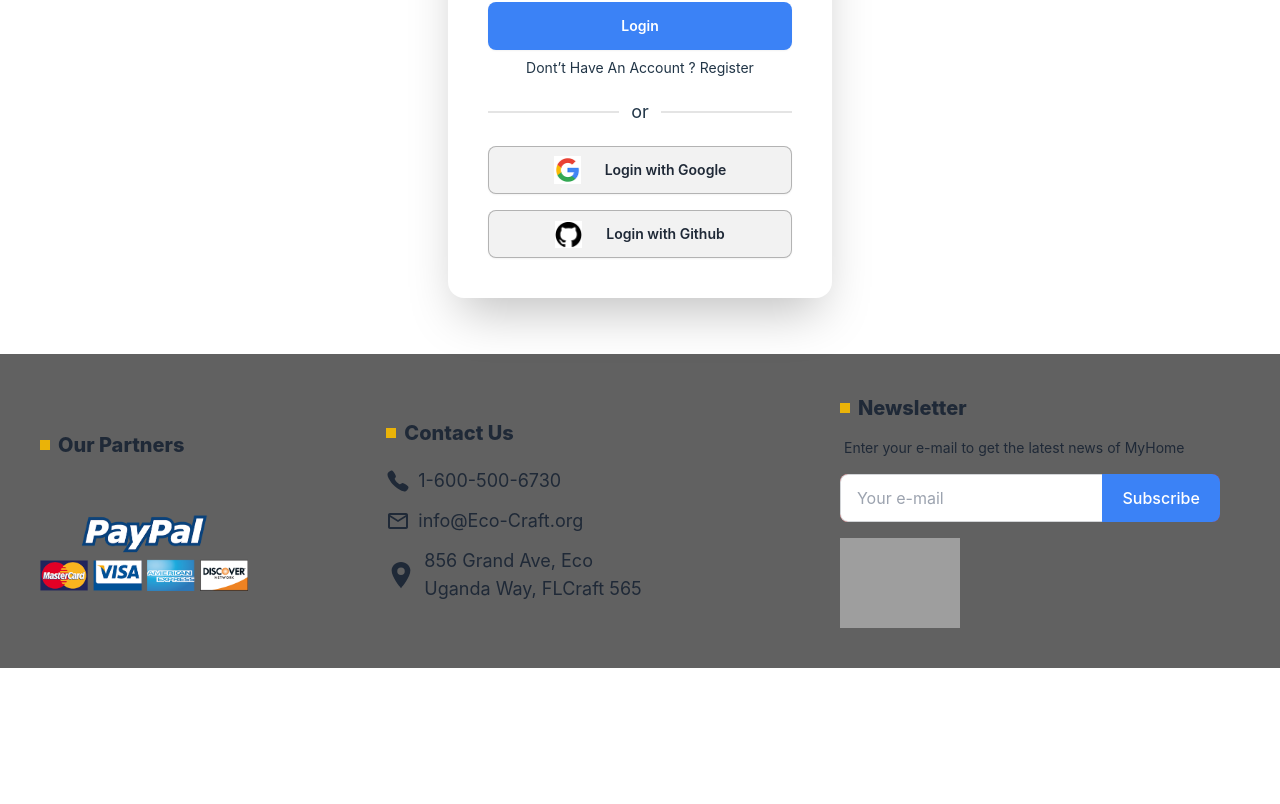
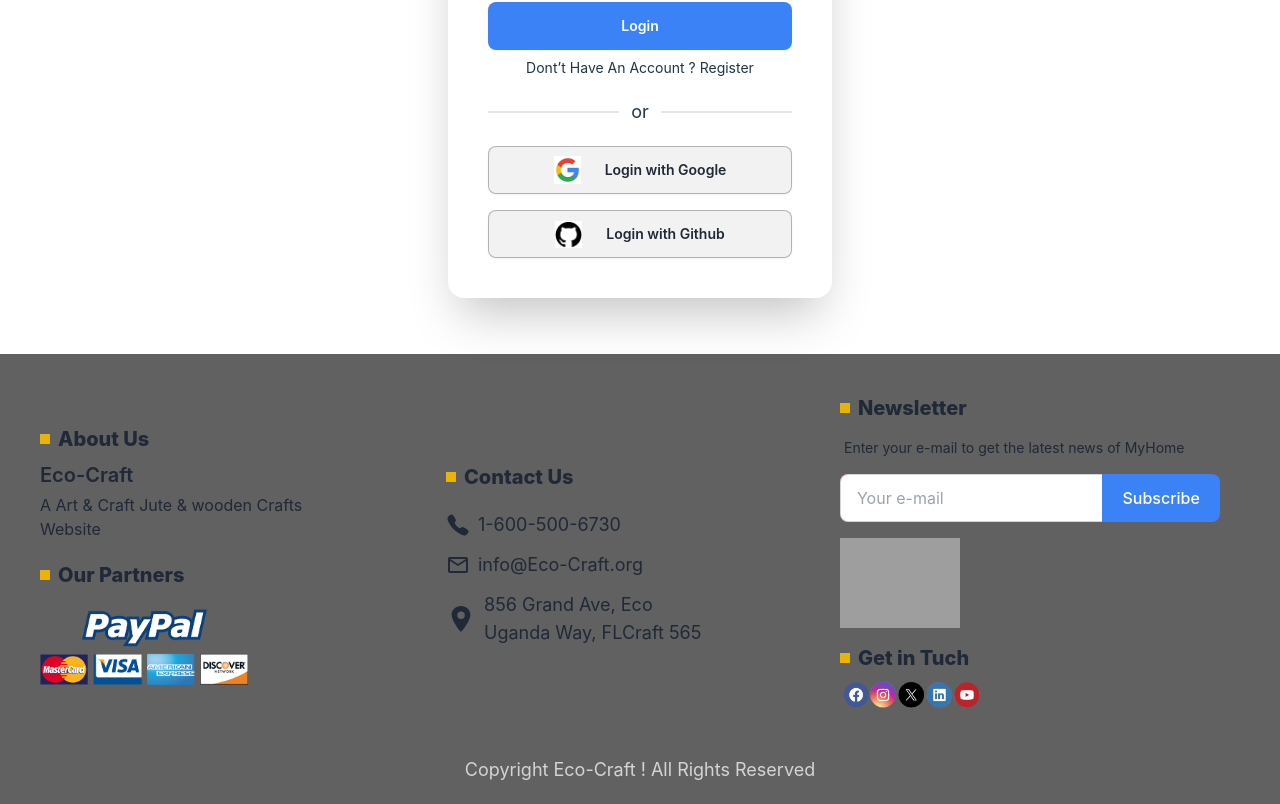
Before and after one commit to KamaruzzamanFahad/Eco-Craft-modern-jute-wooden-Clint-A10, a React (Vite) app: page /login in a window 1280 px wide. Shown: the part 430-1234 px from the top of the page. Before the commit the page ends 1098 px from the top, so only its background shows below. Built offline with nearby package versions, Linux system fonts and the light colour scheme; no server answers; grey boxes are pictures that could not be loaded.

Commit message:
Error 404 page creading done

```diff
--- a/src/Components/Footer.jsx
+++ b/src/Components/Footer.jsx
@@ -4,13 +4,23 @@ import { IoLocationSharp } from "react-icons/io5";
 
 const Footer = () => {
     return (
-        <footer className=" flex flex-col lg:flex-row gap-10 items-center  justify-between p-10 text-base-content bg-[#0000009e]">
+        <div className="bg-[#0000009e]">
+            <footer className=" flex flex-col lg:flex-row gap-10 items-center  justify-between p-10 text-base-content ">
                 <div>
                     <div className='flex items-center gap-2'>
                         <div className='bg-yellow-500 p-[5px] h-1 w-1'></div>
+                        <p className='font-extrabold text-xl'>About Us</p>
+                    </div>
+                    <div>
+                        <h2 className="font-semibold text-xl mt-2 mb-1">Eco-Craft</h2>
+                        <p className="mr-[5%]">A Art & Craft Jute & wooden Crafts Website</p>
+                    </div>
+
+                    <div className='flex items-center gap-2 mt-5'>
+                        <div className='bg-yellow-500 p-[5px] h-1 w-1'></div>
                         <p className='font-extrabold text-xl'>Our Partners</p>
                     </div>
-            <div className="mt-14">
+                    <div className="mt-5">
                         <img src="payments.png" alt="" className="w-52" />
                     </div>
                 </div>
@@ -52,8 +62,18 @@ const Footer = () => {
                         </div>
                         <img src="socai.png" width={'30%'} alt="" className='mt-4' />
                     </fieldset>
+
+                    <div className='flex items-center gap-2 mt-4'>
+                        <div className='bg-yellow-500 p-[5px] h-1 w-1'></div>
+                        <p className='font-extrabold text-xl'>Get in Tuch
+                        </p>
+                    </div>
+                    <img src="soca.png" alt="" className="w-36" />
                 </form>
             </footer>
+
+            <h1 className="text-center text-lg text-[#d4d4d4] pb-5">Copyright Eco-Craft ! All Rights Reserved</h1>
+        </div>
     );
 };
 
--- a/src/Pages/MyArt.jsx
+++ b/src/Pages/MyArt.jsx
@@ -19,8 +19,45 @@ const MyArt = () => {
 
     return (
         <div>
-            my art
+        <div className='mt-14'>
+            <div>
+                <h1 className='text-center mb-5'>My Art & Craft List</h1>
+            </div>
+
+            <div className='grid gap-5 grid-cols-1  sm:grid-cols-2 md:grid-cols-3 lg:grid-cols-4'>
+                {
+                    data.map((item, i) => (
+                        <div key={i} className='bg-[#eeeeee] flex flex-col h-auto p-4 pb-6 rounded-lg animate__bounceIn'>
+                            <div>
+                                <img src={item.photo} width={'100%'} alt="" className="rounded-xl h-[200px]" />
+                            </div>
+                            <a className='text-sm'>{item.stockStatus}</a>
+                            <p className='text-blue-500 font-semibold text-lg py-1'>{item.name}</p>
+                            <div className='flex items-center gap-2'>
+                                <Rating
+                                    emptySymbol={<img src="/starempty.png" className="icon w-5" />}
+                                    fullSymbol={<img src="/starfull.png" className="icon w-5" />}
+                                    initialRating={item.rating}
+                                    fractions={5}
+                                    readonly
+                                />
+                                <p>{item.rating}</p>
+                            </div>
+
+                            <div>
+                                <p>Processing time: {item.processing_time}</p>
+                                <p>Customizable: {item.customizable}</p>
+                            </div>
+                            <p className='text-black h-full text-xl font-semibold mb-2'>{item.price}</p>
+                            <button className='w-full bg-blue-500 text-white'>Update</button>
+                            <button className='w-full bg-red-400 text-white mt-2'>Delete</button>
+                        </div>
+                    ))
+                }
+            </div>
         </div>
+
+    </div>
     );
 };
 
```
Also changed, not shown: public/soca.png (added). Lines whose indentation alone changed are shown as unchanged.
